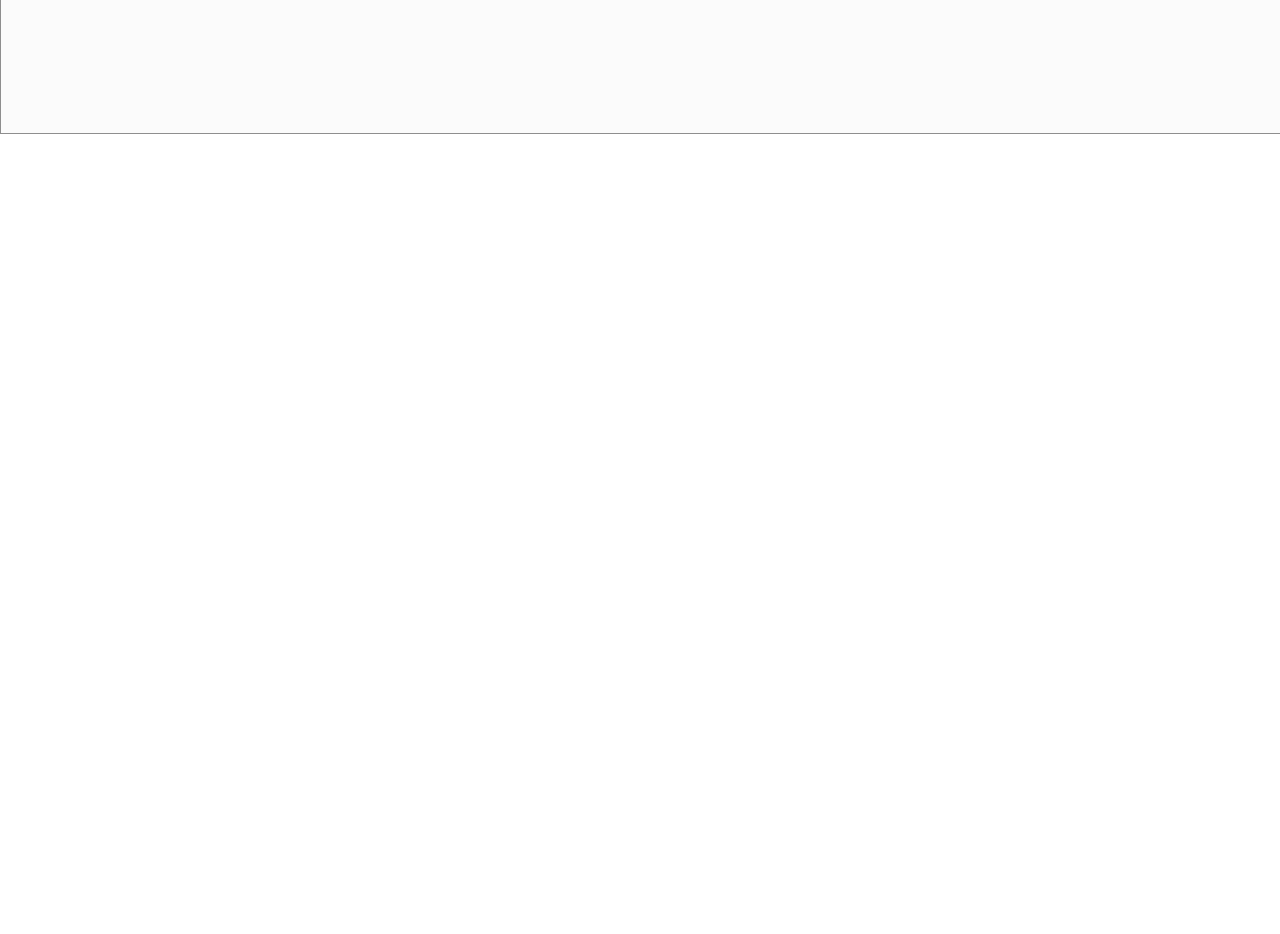
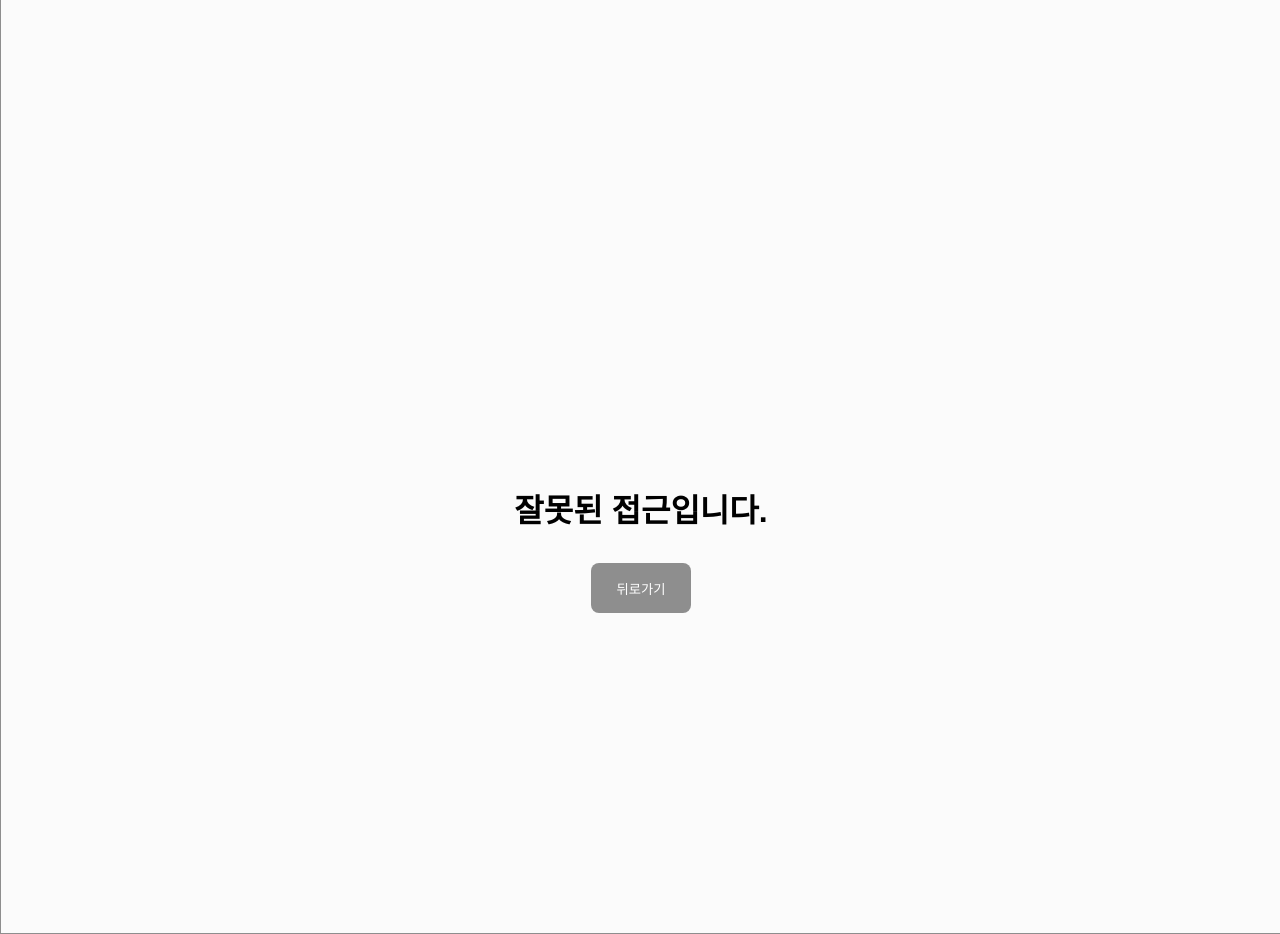
Before and after one commit to ATEAM-dAIz/daiz-front, a React (Create React App) app: page / in a window 1280 px wide. Shown: the part 700-1634 px from the top of the page. Before the commit the page ends 834 px from the top, so only its background shows below. Built offline with nearby package versions, Linux system fonts and the light colour scheme; a web font is replaced by a local one.

Commit message:
Feat: add 404 error page

```diff
--- a/src/App.tsx
+++ b/src/App.tsx
@@ -1,5 +1,5 @@
 import { Suspense, lazy } from "react";
-import { BrowserRouter as Router } from "react-router-dom";
+import { BrowserRouter as Router, Route } from "react-router-dom";
 
 import "./App.scss";
 
@@ -18,6 +18,7 @@ const ResetPwConfirm = lazy(
 );
 const ResetPw = lazy(() => import("./pages/ResetPw/ResetPw"));
 const ChangePw = lazy(() => import("./pages/ChangePw/ChangePw"));
+const Page404 = lazy(() => import("./pages/Page404/Page404"));
 
 function App() {
   return (
@@ -35,6 +36,7 @@ function App() {
           <PrivateRoute path="/result/:id" component={Result} />
           <PrivateRoute path="/mypage" component={Mypage} />
           <PrivateRoute path="/change_password" component={ChangePw} />
+          <Route path="*" component={Page404} />
         </Suspense>
       </Router>
     </div>
--- /dev/null
+++ b/src/pages/Page404/Page404.jsx
@@ -0,0 +1,18 @@
+import React from "react";
+import { useHistory } from "react-router";
+import styles from "./Page404.module.scss";
+
+const Page404 = () => {
+  const history = useHistory();
+  const onClick = () => {
+    history.goBack();
+  };
+  return (
+    <div className={styles.container}>
+      <p>잘못된 접근입니다.</p>
+      <button onClick={onClick}>뒤로가기</button>
+    </div>
+  );
+};
+
+export default Page404;
--- /dev/null
+++ b/src/pages/Page404/Page404.module.scss
@@ -0,0 +1,23 @@
+@import "../../styles/utils.scss";
+
+.container {
+  display: flex;
+  flex-direction: column;
+  justify-content: center;
+  align-items: center;
+  height: 100vh;
+
+  p {
+    font-size: 32px;
+    font-weight: bold;
+  }
+  button {
+    width: 100px;
+    height: 50px;
+    background-color: $lightgray-color;
+    color: white;
+    border: none;
+    border-radius: 8px;
+    cursor: pointer;
+  }
+}
--- a/src/pages/Result/Result.tsx
+++ b/src/pages/Result/Result.tsx
@@ -72,7 +72,6 @@ const Result = ({ location }: { location: { [key: string]: any } }) => {
   useEffect(() => {
     const get = async () => {
       AIDetail(refresh_token, diary_id).then((response) => {
-        console.log(response);
         setCommentObj({
           situation: response.situation,
           emotion: response.emotion,
```
